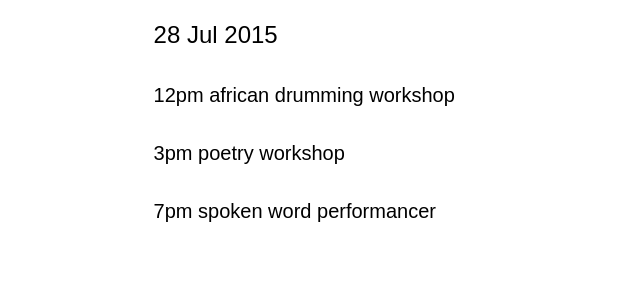
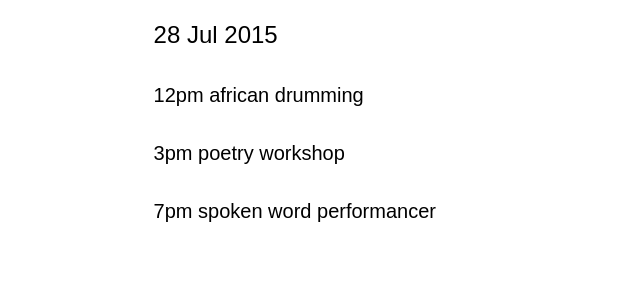
Before and after one commit to itsnevergonnawork/uncommonsense, a Jekyll site: the page built from _posts/2015-07-28-day-9.html, in a window 1280 px wide. Shown: the top 300 px of the page, without its empty margins (0-640 px from the left). Built offline with Jekyll 4.4.1, drawn with Linux system fonts in a browser that asks for light colours.

Commit message:
Update 2015-07-28-day-9.html

```diff
--- a/_posts/2015-07-28-day-9.html
+++ b/_posts/2015-07-28-day-9.html
@@ -12,7 +12,7 @@ items:
     title: "spoken word performancer"
 ---
 
-<h3>12pm african drumming workshop</h3>
+<h3>12pm african drumming</h3>
 
 <h3>3pm poetry workshop</h3>
 
```
